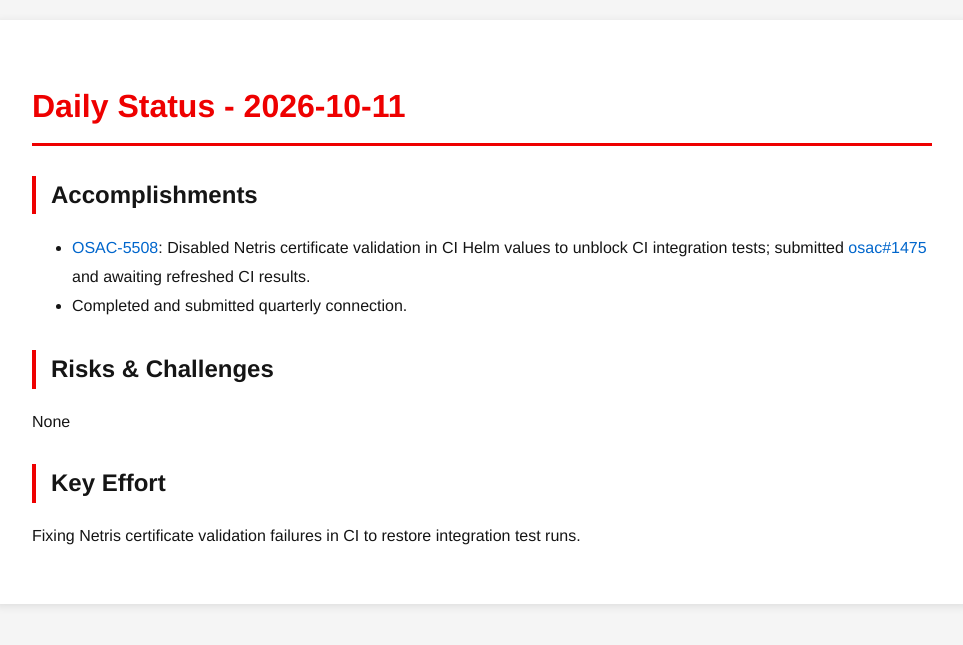
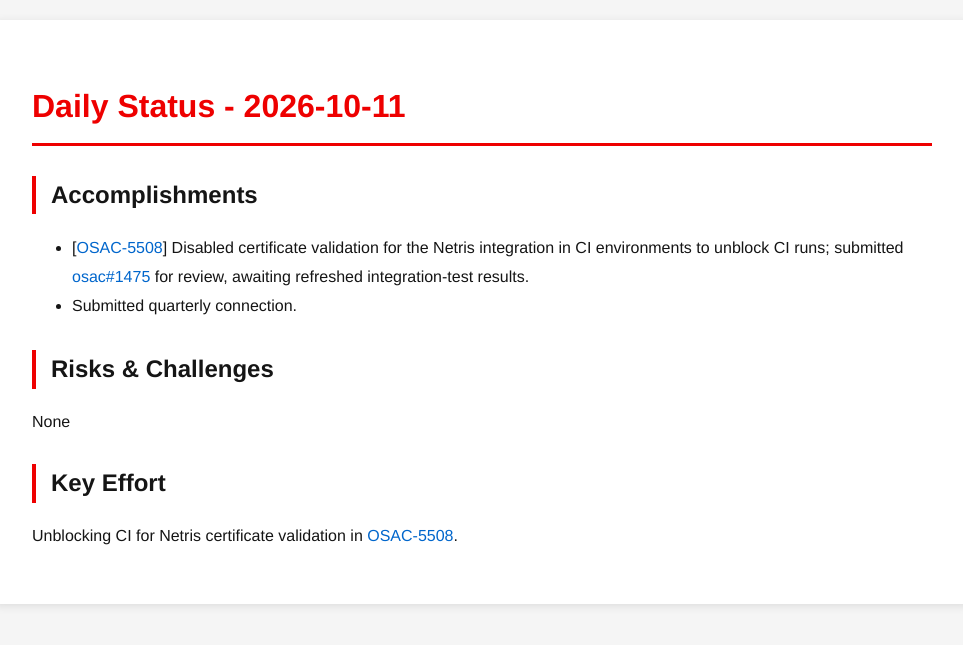
Before and after one commit to tzvatot/daily-status, a Jekyll site: the page built from 2026-10-11.md, in a window 1280 px wide. Shown: the top 645 px of the page, without its empty margins (158-1121 px from the left). Built offline with Jekyll 4.4.1, drawn with Linux system fonts in a browser that asks for light colours.

Commit message:
Daily status update - 2026-10-11

```diff
--- a/2026-10-11.md
+++ b/2026-10-11.md
@@ -7,11 +7,11 @@ date: 2026-10-11
 # Daily Status - 2026-10-11
 
 ## Accomplishments
-- [OSAC-5508](https://redhat.atlassian.net/browse/OSAC-5508): Disabled Netris certificate validation in CI Helm values to unblock CI integration tests; submitted [osac#1475](https://github.com/osac-project/osac/pull/1475) and awaiting refreshed CI results.
-- Completed and submitted quarterly connection.
+- [[OSAC-5508](https://redhat.atlassian.net/browse/OSAC-5508)] Disabled certificate validation for the Netris integration in CI environments to unblock CI runs; submitted [osac#1475](https://github.com/osac-project/osac/pull/1475) for review, awaiting refreshed integration-test results.
+- Submitted quarterly connection.
 
 ## Risks & Challenges
 None
 
 ## Key Effort
-Fixing Netris certificate validation failures in CI to restore integration test runs.
+Unblocking CI for Netris certificate validation in [OSAC-5508](https://redhat.atlassian.net/browse/OSAC-5508).
```
